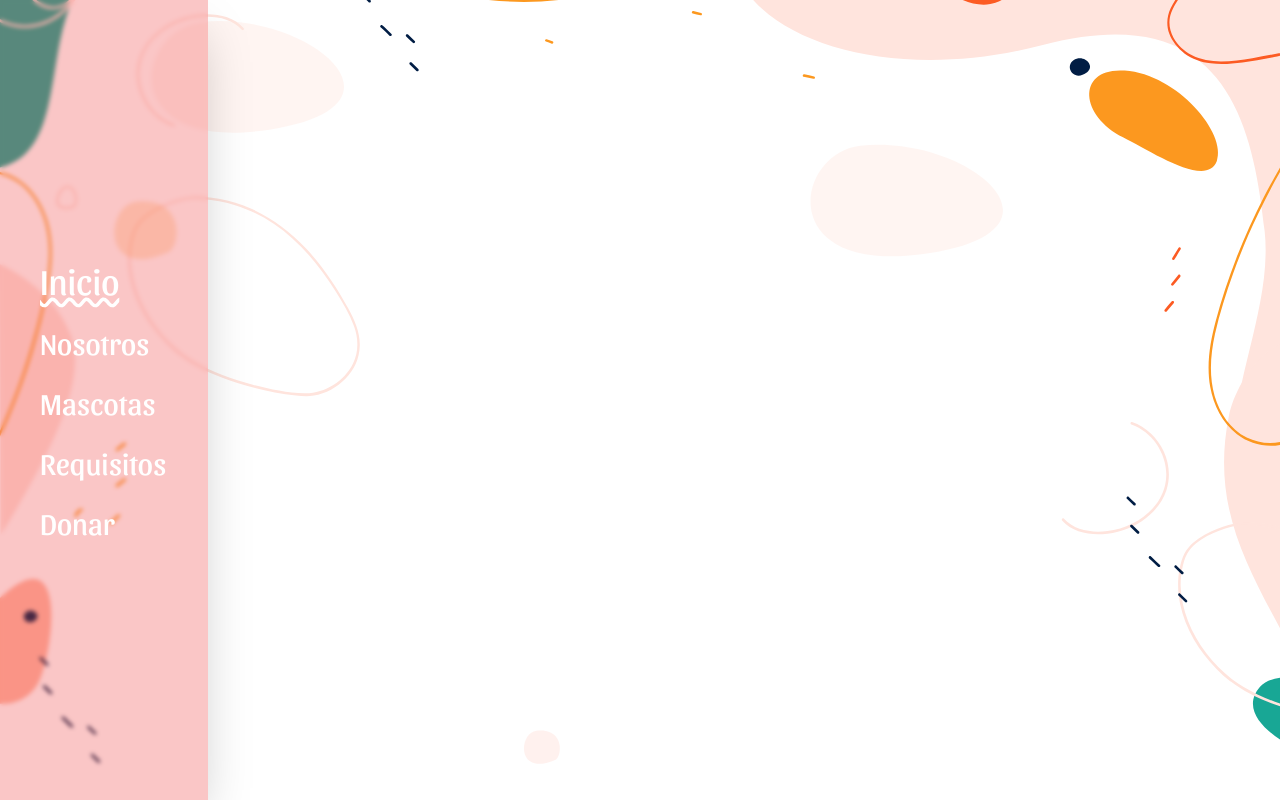
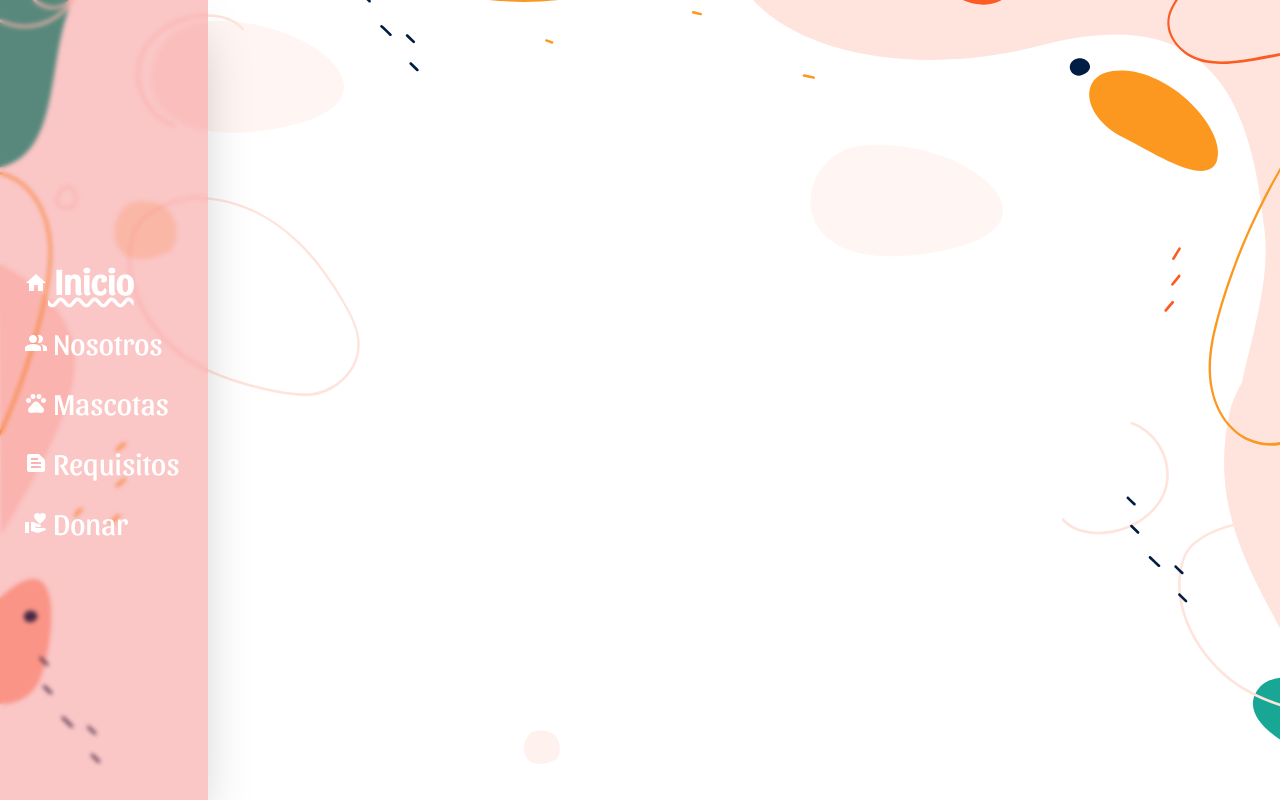
Before and after one commit to arypru/your-pet, a Vue app: page / in a window 1280 px wide. Built offline with nearby package versions, Linux system fonts and the light colour scheme.

Commit message:
feat: installation material icons
installation material icons from google fonts via link

```diff
--- a/public/index.html
+++ b/public/index.html
@@ -5,6 +5,8 @@
     <meta http-equiv="X-UA-Compatible" content="IE=edge">
     <meta name="viewport" content="width=device-width,initial-scale=1.0">
     <link rel="icon" href="<%= BASE_URL %>favicon.ico">
+      <link href="https://fonts.googleapis.com/icon?family=Material+Icons"
+            rel="stylesheet">
     <title><%= htmlWebpackPlugin.options.title %></title>
   </head>
   <body>
--- a/src/components/NavbarItem.vue
+++ b/src/components/NavbarItem.vue
@@ -1,5 +1,7 @@
 <template>
-    <router-link exact-active-class="text-red-500 text-4xl font-sansita-regular underline decoration-wavy"  :to="link" class="hover:underline hover:decoration-wavy text-3xl hover:font-bold text-white hover:text-white rounded-md font-sansita-regular"> {{ texto }}</router-link>
+    <router-link exact-active-class="text-red-500 text-4xl font-sansita-regular underline decoration-wavy font-bold"  :to="link" class="hover:underline hover:decoration-wavy text-3xl hover:font-bold text-white hover:text-white rounded-md font-sansita-regular">
+      <span class="material-icons">{{icon}}</span> {{ texto }}
+    </router-link>
 </template>
 
 <script>
@@ -11,6 +13,11 @@ export default {
       required: true,
     },
 
+    icon: {
+      type: String,
+      required: true,
+    },
+
     link:{
       type: String,
       default: 'no-text',
--- a/src/layout/TheNavbar.vue
+++ b/src/layout/TheNavbar.vue
@@ -1,17 +1,17 @@
 <template>
   <nav class="bg-red-500 w-52 h-full
               grid content-center
-              py-6 pl-10
+              py-6 pl-6
               flex flex-col space-y-6  items-stretch
               sm:items-stretch sm:justify-start
               shadow-2xl bg-opacity-30"
        style="backdrop-filter: blur(2px);">
 
-      <navbar-item texto="Inicio" link="/"/>
-      <navbar-item texto="Nosotros" link="/nosotros"/>
-      <navbar-item texto="Mascotas" link="/adoptar"/>
-      <navbar-item texto="Requisitos" link="/requisitos"/>
-      <navbar-item texto="Donar" link="/donar"/>
+    <navbar-item icon="home" texto="Inicio" link="/"/>
+    <navbar-item icon="people_alt" texto="Nosotros" link="/nosotros"/>
+    <navbar-item icon="pets" texto="Mascotas" link="/adoptar"/>
+    <navbar-item icon="text_snippet" texto="Requisitos" link="/requisitos"/>
+    <navbar-item icon="volunteer_activism" texto="Donar" link="/donar"/>
   </nav>
 </template>
 
```
